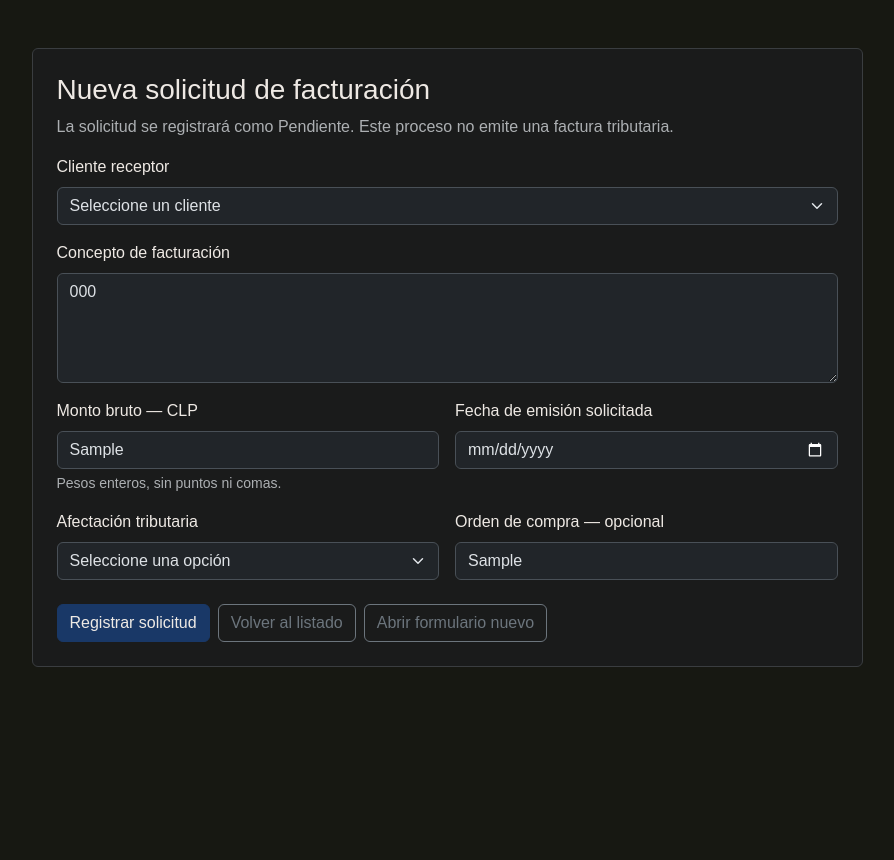
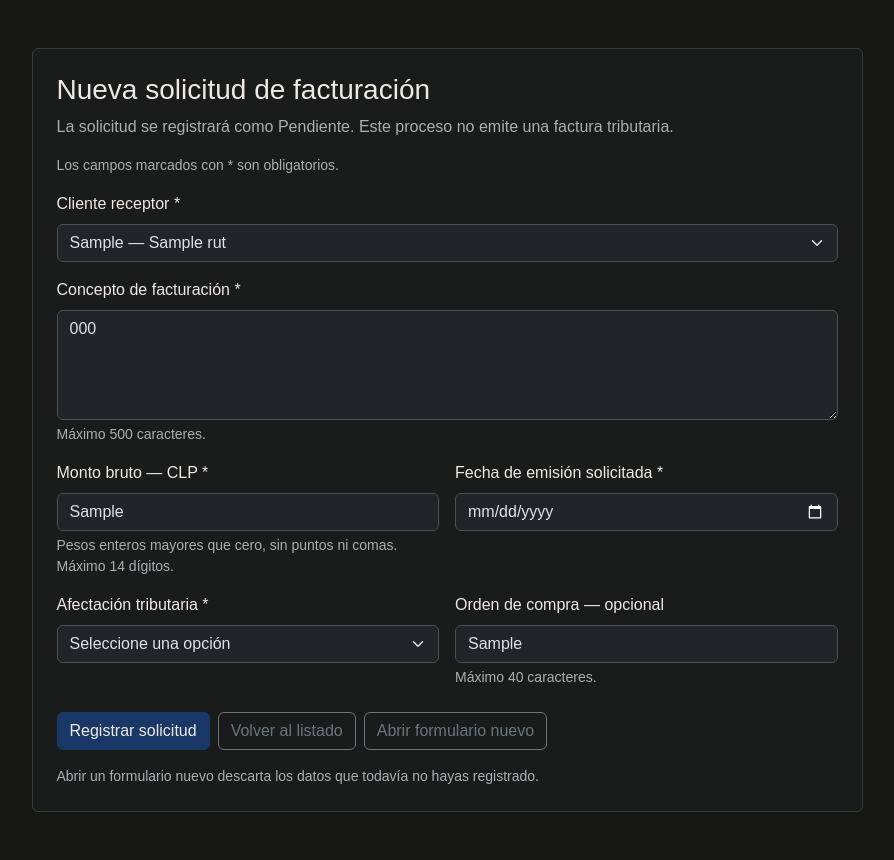
Before and after one commit to benjamnm/Proceso_de_Automatizacion_Recepcion_y_Generacion_de_Facturas, a Flask app: template Proceso_de_Automatizacion_Recepcion_y_Generacion_de_Facturas/app/templates/solicitudes/nueva.html in a window 1280 px wide. Shown: the whole page, without its empty margins (193-1087 px from the left). Before the commit the page ends 667 px from the top, so only its background shows below. Run offline with Flask 3, Linux system fonts and the light colour scheme; the template is opened without the code that fills it: most values are stand-ins (such as "Sample title", 1, 10 or a date in 2020); parts of the project's set-up code (start-up, migrations or seed data) failed here and were passed over.

Commit message:
feat(HU03): reforzar validaciones y mostrar errores por campo
- Refuerza la validación de campos obligatorios, formatos y límites.
- Maneja valores ausentes o tipos inesperados.
- Agrega mensajes de error junto a los campos del formulario.
- Mantiene separados los datos originales y los normalizados.
- Excluye las pruebas automatizadas, que se incorporarán en QA.

Pendiente verificar resultados y ratificar reglas de KAN-24.

```diff
--- a/Proceso_de_Automatizacion_Recepcion_y_Generacion_de_Facturas/app/templates/solicitudes/nueva.html
+++ b/Proceso_de_Automatizacion_Recepcion_y_Generacion_de_Facturas/app/templates/solicitudes/nueva.html
@@ -1,4 +1,15 @@
 {% extends "base.html" %}
+
+{% macro error_campo(campo) %}
+    {% if errores.get(campo) %}
+    <div
+        id="{{ campo }}_error"
+        class="invalid-feedback d-block"
+    >
+        {{ errores[campo] }}
+    </div>
+    {% endif %}
+{% endmacro %}
 
 {% block title %}
 {{ 'Editar solicitud' if editando else 'Nueva solicitud' }}
@@ -27,21 +38,53 @@
                     </p>
 
                     {% if errores %}
-                    <div class="alert alert-danger" role="alert">
+                    <div
+                        id="resumen_errores"
+                        class="alert alert-danger"
+                        role="alert"
+                        tabindex="-1"
+                    >
+                        <p class="mb-2">
+                            No se pudo completar la operación.
+                            Revisa los siguientes errores:
+                        </p>
+
                         <ul class="mb-0">
-                            {% for error in errores.values() %}
-                            <li>{{ error }}</li>
+                            {% for campo, mensaje in errores.items() %}
+                            <li>
+                                {% if campo in [
+                                    'cliente_id',
+                                    'concepto',
+                                    'monto_bruto',
+                                    'fecha_emision',
+                                    'tipo_afectacion',
+                                    'nro_orden_compra'
+                                ] %}
+                                <a
+                                    href="#{{ campo }}"
+                                    class="alert-link"
+                                >
+                                    {{ mensaje }}
+                                </a>
+                                {% else %}
+                                {{ mensaje }}
+                                {% endif %}
+                            </li>
                             {% endfor %}
                         </ul>
                     </div>
                     {% endif %}
 
                     {% if not editando and not clientes %}
-                    <div class="alert alert-warning">
+                    <div class="alert alert-warning" role="status">
                         No hay clientes activos.
                         Un Administrador debe registrar un cliente.
                     </div>
                     {% endif %}
+
+                    <p class="small text-body-secondary">
+                        Los campos marcados con * son obligatorios.
+                    </p>
 
                     <form
                         method="post"
@@ -72,7 +115,7 @@
 
                         <div class="mb-3">
                             <label for="cliente_id" class="form-label">
-                                Cliente receptor
+                                Cliente receptor *
                             </label>
 
                             {% if editando %}
@@ -84,12 +127,17 @@
 
                             <input
                                 id="cliente_id"
-                                class="form-control"
+                                type="text"
+                                class="form-control{% if errores.get('cliente_id') %} is-invalid{% endif %}"
                                 value="{{ solicitud.nombre }} — {{ solicitud.rut }}"
                                 readonly
+                                aria-describedby="cliente_id_ayuda{% if errores.get('cliente_id') %} cliente_id_error{% endif %}"
+                                {% if errores.get('cliente_id') %}
+                                aria-invalid="true"
+                                {% endif %}
                             >
 
-                            <div class="form-text">
+                            <div id="cliente_id_ayuda" class="form-text">
                                 El cliente y sus datos históricos
                                 no se modifican desde esta pantalla.
                             </div>
@@ -97,8 +145,12 @@
                             <select
                                 id="cliente_id"
                                 name="cliente_id"
-                                class="form-select"
+                                class="form-select{% if errores.get('cliente_id') %} is-invalid{% endif %}"
                                 required
+                                {% if errores.get('cliente_id') %}
+                                aria-invalid="true"
+                                aria-describedby="cliente_id_error"
+                                {% endif %}
                             >
                                 <option value="">
                                     Seleccione un cliente
@@ -107,7 +159,7 @@
                                 {% for cliente in clientes %}
                                 <option
                                     value="{{ cliente.id }}"
-                                    {% if values.cliente_id == cliente.id|string %}
+                                    {% if (values.cliente_id|string) == (cliente.id|string) %}
                                     selected
                                     {% endif %}
                                 >
@@ -117,27 +169,42 @@
                                 {% endfor %}
                             </select>
                             {% endif %}
+
+                            {{ error_campo('cliente_id') }}
                         </div>
 
                         <div class="mb-3">
                             <label for="concepto" class="form-label">
-                                Concepto de facturación
+                                Concepto de facturación *
                             </label>
 
                             <textarea
                                 id="concepto"
                                 name="concepto"
-                                class="form-control"
+                                class="form-control{% if errores.get('concepto') %} is-invalid{% endif %}"
                                 rows="4"
                                 maxlength="500"
                                 required
+                                aria-describedby="concepto_ayuda{% if errores.get('concepto') %} concepto_error{% endif %}"
+                                {% if errores.get('concepto') %}
+                                aria-invalid="true"
+                                {% endif %}
                             >{{ values.concepto }}</textarea>
+
+                            <div id="concepto_ayuda" class="form-text">
+                                Máximo 500 caracteres.
+                            </div>
+
+                            {{ error_campo('concepto') }}
                         </div>
 
                         <div class="row g-3">
                             <div class="col-md-6">
-                                <label for="monto_bruto" class="form-label">
-                                    Monto bruto — CLP
+                                <label
+                                    for="monto_bruto"
+                                    class="form-label"
+                                >
+                                    Monto bruto — CLP *
                                 </label>
 
                                 <input
@@ -147,29 +214,49 @@
                                     inputmode="numeric"
                                     pattern="[0-9]{1,14}"
                                     maxlength="14"
-                                    class="form-control"
+                                    class="form-control{% if errores.get('monto_bruto') %} is-invalid{% endif %}"
                                     value="{{ values.monto_bruto }}"
                                     required
+                                    aria-describedby="monto_bruto_ayuda{% if errores.get('monto_bruto') %} monto_bruto_error{% endif %}"
+                                    {% if errores.get('monto_bruto') %}
+                                    aria-invalid="true"
+                                    {% endif %}
                                 >
 
-                                <div class="form-text">
-                                    Pesos enteros, sin puntos ni comas.
+                                <div
+                                    id="monto_bruto_ayuda"
+                                    class="form-text"
+                                >
+                                    Pesos enteros mayores que cero,
+                                    sin puntos ni comas.
+                                    Máximo 14 dígitos.
                                 </div>
+
+                                {{ error_campo('monto_bruto') }}
                             </div>
 
                             <div class="col-md-6">
-                                <label for="fecha_emision" class="form-label">
-                                    Fecha de emisión solicitada
+                                <label
+                                    for="fecha_emision"
+                                    class="form-label"
+                                >
+                                    Fecha de emisión solicitada *
                                 </label>
 
                                 <input
                                     id="fecha_emision"
                                     name="fecha_emision"
                                     type="date"
-                                    class="form-control"
+                                    class="form-control{% if errores.get('fecha_emision') %} is-invalid{% endif %}"
                                     value="{{ values.fecha_emision }}"
                                     required
+                                    {% if errores.get('fecha_emision') %}
+                                    aria-invalid="true"
+                                    aria-describedby="fecha_emision_error"
+                                    {% endif %}
                                 >
+
+                                {{ error_campo('fecha_emision') }}
                             </div>
 
                             <div class="col-md-6">
@@ -177,14 +264,18 @@
                                     for="tipo_afectacion"
                                     class="form-label"
                                 >
-                                    Afectación tributaria
+                                    Afectación tributaria *
                                 </label>
 
                                 <select
                                     id="tipo_afectacion"
                                     name="tipo_afectacion"
-                                    class="form-select"
+                                    class="form-select{% if errores.get('tipo_afectacion') %} is-invalid{% endif %}"
                                     required
+                                    {% if errores.get('tipo_afectacion') %}
+                                    aria-invalid="true"
+                                    aria-describedby="tipo_afectacion_error"
+                                    {% endif %}
                                 >
                                     <option value="">
                                         Seleccione una opción
@@ -208,6 +299,8 @@
                                         Exenta
                                     </option>
                                 </select>
+
+                                {{ error_campo('tipo_afectacion') }}
                             </div>
 
                             <div class="col-md-6">
@@ -221,10 +314,24 @@
                                 <input
                                     id="nro_orden_compra"
                                     name="nro_orden_compra"
-                                    class="form-control"
+                                    type="text"
+                                    class="form-control{% if errores.get('nro_orden_compra') %} is-invalid{% endif %}"
                                     maxlength="40"
                                     value="{{ values.nro_orden_compra }}"
+                                    aria-describedby="nro_orden_compra_ayuda{% if errores.get('nro_orden_compra') %} nro_orden_compra_error{% endif %}"
+                                    {% if errores.get('nro_orden_compra') %}
+                                    aria-invalid="true"
+                                    {% endif %}
                                 >
+
+                                <div
+                                    id="nro_orden_compra_ayuda"
+                                    class="form-text"
+                                >
+                                    Máximo 40 caracteres.
+                                </div>
+
+                                {{ error_campo('nro_orden_compra') }}
                             </div>
                         </div>
 
@@ -267,11 +374,14 @@
                             {% endif %}
                         </div>
 
-                        {% if editando %}
                         <p class="small text-body-secondary mt-3 mb-0">
+                            {% if editando %}
                             Recargar descarta los cambios no guardados.
+                            {% else %}
+                            Abrir un formulario nuevo descarta
+                            los datos que todavía no hayas registrado.
+                            {% endif %}
                         </p>
-                        {% endif %}
                     </form>
                 </div>
             </div>
```
Also changed, not shown: Proceso_de_Automatizacion_Recepcion_y_Generacion_de_Facturas/app/services/solicitudes.py (+66 -26 lines).
